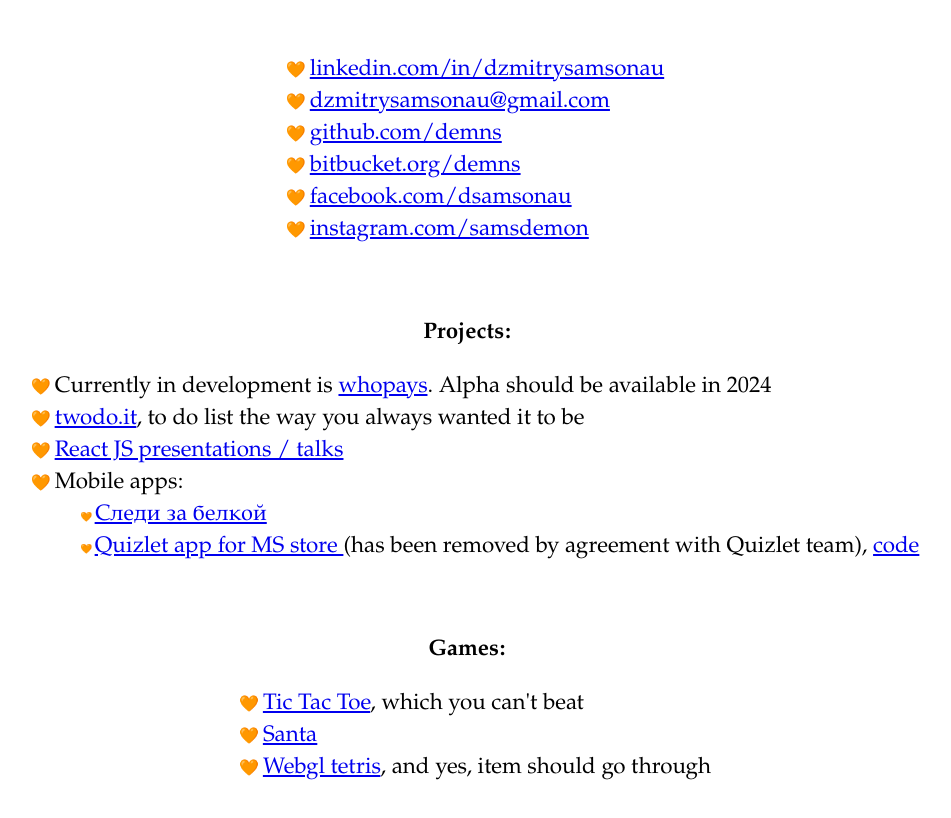
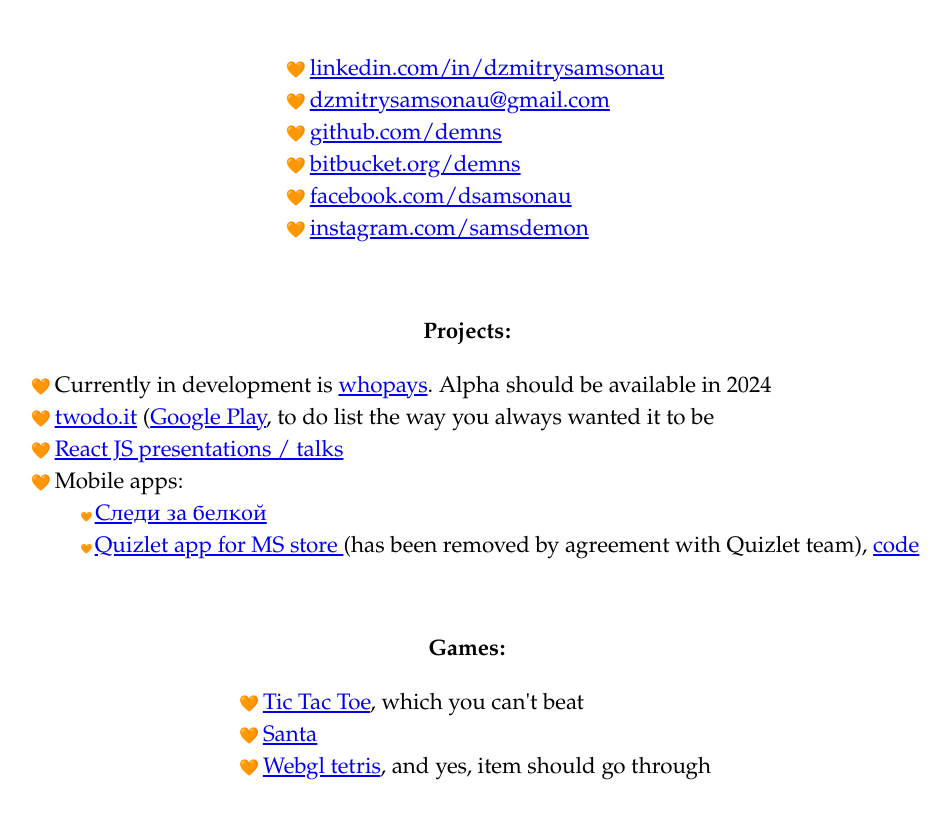
Before and after one commit to demns/demns.github.io, a plain HTML site: page index.html in a window 1280 px wide. Shown: the whole page, without its empty margins (173-1124 px from the left). Drawn offline with Linux system fonts and the light colour scheme.

Commit message:
Update index.html

```diff
--- a/index.html
+++ b/index.html
@@ -73,7 +73,7 @@
         <li>Currently in development is <a href="https://whopays.net/">whopays</a>. Alpha should be available in 2024
         </li>
         <li>
-          <a href="https://twodo.it/">twodo.it</a>, to do list the way you always wanted it to be
+          <a href="https://twodo.it/">twodo.it</a> (<a href="https://play.google.com/store/apps/details?id=it.twodo.twa">Google Play<a/>, to do list the way you always wanted it to be
         </li>
         <li>
           <a href="https://github.com/demns/react-js-presentations-2016">React JS presentations / talks</a>
```
